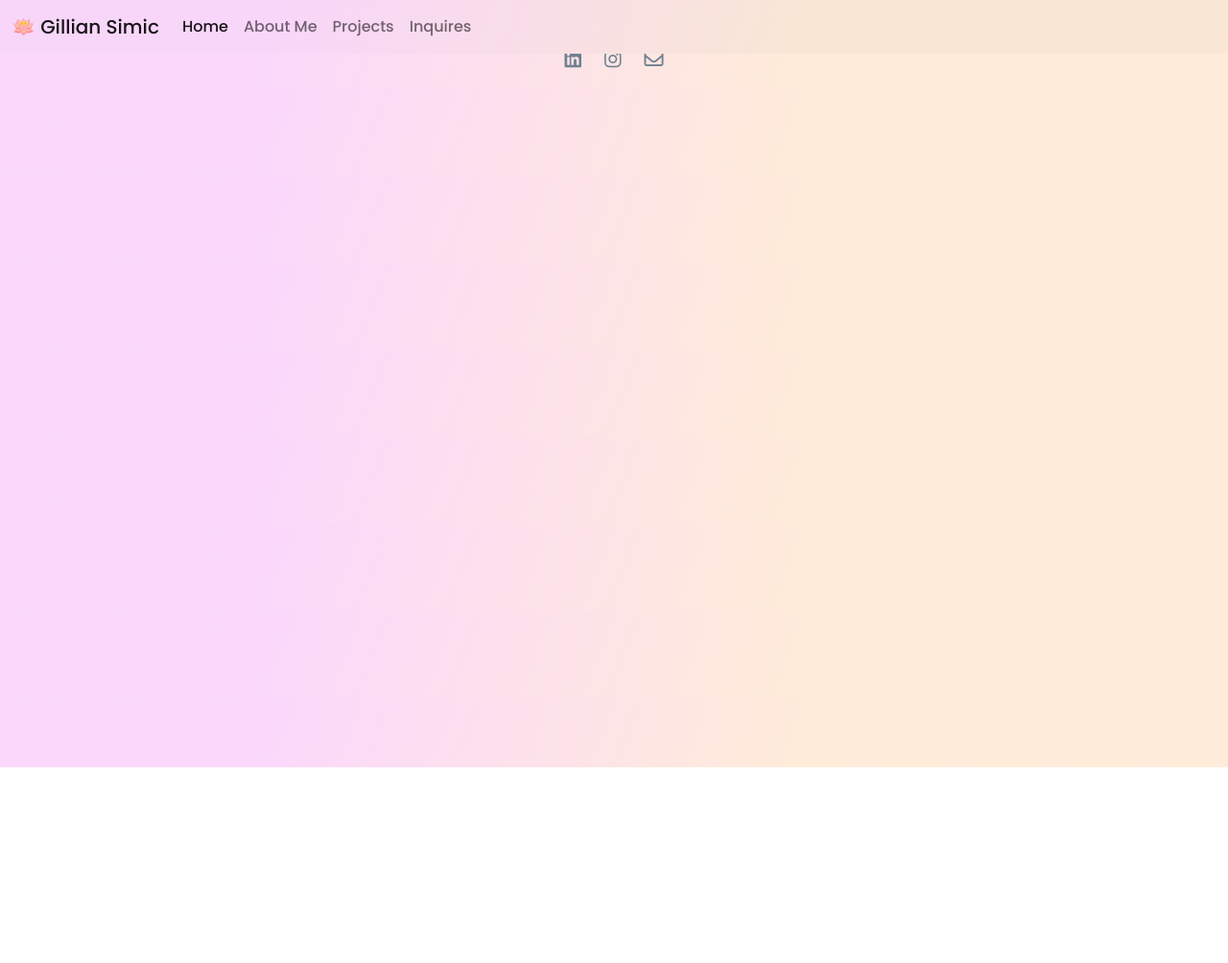
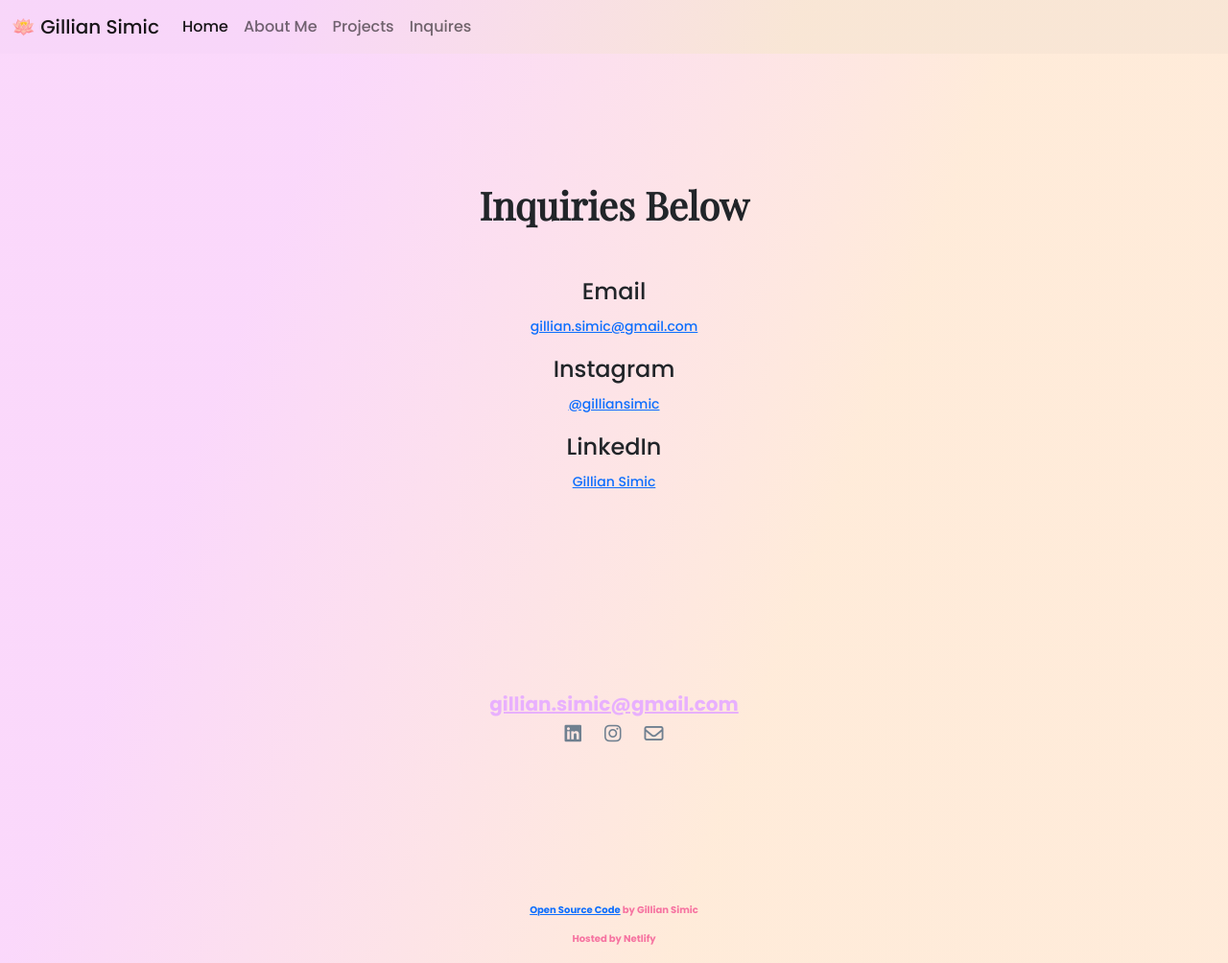
Before and after one commit to GSimic22/GSimic-Portfolio, a plain HTML site: page contact.html in a window 1280 px wide. Shown: the whole page at 96% size. Before the commit the page ends 800 px from the top, so only its background shows below. Drawn offline with nearby package versions, Linux system fonts and the light colour scheme.

Commit message:
contact page

```diff
--- a/contact.html
+++ b/contact.html
@@ -34,6 +34,31 @@
     </div>
   </div>
 </nav>
+<div class="content-container container">
+  <div class="content">
+    <h4 class="mb-5">Inquiries Below</h4>
+    <h3>
+      Email
+    </h3>
+    <p>
+    <a href="mailto:gillian.simic.gmail.com">gillian.simic@gmail.com</a>
+</p>
+<h3>
+  Instagram
+</h3>
+<p>
+<a href="https://www.instagram.com/gilliansimic/" target="blank">@gilliansimic</a>
+ </p>
+ <h3>
+  LinkedIn
+ </h3>
+ <p>
+  <a href="https://www.linkedin.com/in/gillian-s-b12673108/" target="blank">
+    Gillian Simic
+  </a>
+ </p>
+</div>
+</div>
   <footer class="social-media">
           <a href ="mailto:gillian.simic@gmail.com" class ="email-link" title="Contact Me">
             gillian.simic@gmail.com </a>
@@ -55,6 +80,18 @@
     <div class="col col-lg-2">
     </div>
   </div>
-    </footer>
+    </br>
+</br>
+</br>
+</br>
+</br>
+
+<span class= sourcecode>
+   <a href= "https://github.com/GSimic22/GSimic-Portfolio" target=_blank"> Open Source Code</a>
+   by Gillian Simic
+    <br/>
+    Hosted by Netlify
+    </span>
+      </footer>
 </body>
 </html>
--- a/styles/portfolio.css
+++ b/styles/portfolio.css
@@ -113,7 +113,7 @@ img{
 
 .about-section h2 {
   font-size: 18px;
-  font-family: var(--default-font-family);
+  font-family: "Poppins", sans-serif;;
 }
 
 .about-section-content {
@@ -155,14 +155,13 @@ img{
 
 .content h2 {
   font-size: 18px;
-  font-family: var(--default-font-family);
+   font-family: "Poppins", sans-serif;);
 }
 
 .content h3 {
   font-size: 24px;
   line-height: 1.5;
-
-  font-family: var(--default-font-family);
+font-family: "Poppins", sans-serif;;
 }
 
 .content p {
@@ -172,3 +171,11 @@ img{
 .content {
   margin: 30px;
 }
+
+.sourcecode {
+  font-size: 10px;
+   font-family: "Poppins", sans-serif;
+   color:#F673A1;
+   text-align: center;
+
+}
```
Also changed, not shown: about.html (+13 -0 lines), index.html (+14 -0 lines), work.html (+14 -0 lines).
